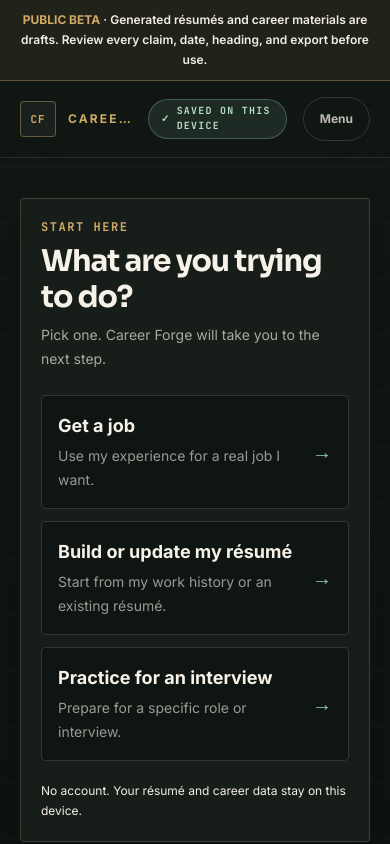
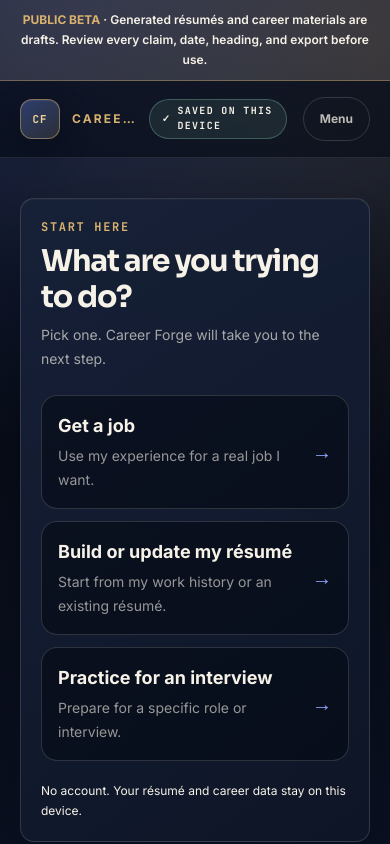
Before and after one commit to koinophobia-labs/career-forge-lite, a Next.js app: page / in a window 390 px wide. Shown: the top 844 px of the page. Built offline with nearby package versions, Linux system fonts and the light colour scheme.

Commit message:
Introduce premium career studio visual system

```diff
--- a/src/app/career-forge-visual-system.css
+++ b/src/app/career-forge-visual-system.css
@@ -1,140 +1,269 @@
 /* Career Forge visual system
-   Evidence ledger, not neon command center. */
+   A private career studio: focused, editorial, and quietly premium. */
 
 :root {
-  --bg: #101512;
-  --bg2: #0c100e;
-  --panel: #171e1a;
-  --panel2: #1d2520;
-  --text: #f2eee3;
-  --dim: #aeb6ad;
-  --faint: #727d74;
-  --line: rgba(242, 238, 227, 0.075);
-  --line2: rgba(242, 238, 227, 0.15);
-  --gold: #d0aa66;
-  --cyan: #8bc7b0;
-  --orange: #c9784f;
-  --glow: transparent;
-  --coral: #c9784f;
-  --pink: #d0aa66;
-  --magenta: #8bc7b0;
-  --violet: #81988b;
+  --bg: #080d18;
+  --bg2: #0c1322;
+  --panel: #111827;
+  --panel2: #162036;
+  --text: #f7f2e8;
+  --dim: #b5bdcb;
+  --faint: #788397;
+  --line: rgba(247, 242, 232, 0.075);
+  --line2: rgba(247, 242, 232, 0.15);
+  --gold: #d8b26e;
+  --cyan: #6c8cff;
+  --orange: #e08a64;
+  --glow: #6c8cff;
+  --coral: #e27b7b;
+  --pink: #d8b26e;
+  --magenta: #6c8cff;
+  --violet: #8e78ff;
 }
 
 body {
   background:
-    repeating-linear-gradient(
-      180deg,
-      transparent 0 55px,
-      rgba(242, 238, 227, 0.025) 55px 56px
-    ),
-    linear-gradient(180deg, #111713 0%, #0b0f0d 100%);
-  background-size: auto;
+    radial-gradient(circle at 8% -12%, rgba(108, 140, 255, 0.22), transparent 34rem),
+    radial-gradient(circle at 96% 4%, rgba(216, 178, 110, 0.13), transparent 28rem),
+    radial-gradient(circle at 52% 120%, rgba(61, 95, 190, 0.13), transparent 36rem),
+    linear-gradient(180deg, #0a1020 0%, #080d18 48%, #070b14 100%);
+  background-attachment: fixed;
   color: var(--text);
+}
+
+body::before {
+  position: fixed;
+  inset: 0;
+  z-index: -1;
+  pointer-events: none;
+  background-image:
+    linear-gradient(rgba(247, 242, 232, 0.018) 1px, transparent 1px),
+    linear-gradient(90deg, rgba(247, 242, 232, 0.018) 1px, transparent 1px);
+  background-size: 72px 72px;
+  mask-image: linear-gradient(to bottom, rgba(0, 0, 0, 0.45), transparent 76%);
+  content: "";
 }
 
 h1,
 h2,
 h3 {
-  letter-spacing: -0.035em;
+  letter-spacing: -0.04em;
 }
 
 .trust-panel,
 .trust-card,
 .dark-form-card {
   border-color: var(--line2);
-  border-radius: 5px;
-  background: var(--panel);
-  box-shadow: 0 20px 48px rgba(0, 0, 0, 0.22);
-  backdrop-filter: none;
+  border-radius: 18px;
+  background: linear-gradient(145deg, rgba(23, 33, 56, 0.96), rgba(14, 22, 39, 0.96));
+  box-shadow:
+    0 30px 80px rgba(2, 7, 18, 0.34),
+    inset 0 1px 0 rgba(255, 255, 255, 0.035);
+  backdrop-filter: blur(18px);
 }
 
 .trust-card {
-  background: var(--panel2);
+  border-radius: 14px;
+  background: rgba(247, 242, 232, 0.045);
   box-shadow: none;
+}
+
+.dark-form-card {
+  background: #f7f2e8;
+  color: #111827;
 }
 
 .trust-kicker,
 .lab-mono {
   color: var(--gold);
-  letter-spacing: 0.13em;
+  letter-spacing: 0.14em;
 }
 
 .logo-mark {
-  border-color: rgba(208, 170, 102, 0.42);
-  border-radius: 4px;
-  background: #1a211d;
-  color: var(--gold);
-  box-shadow: none;
+  width: 2.5rem;
+  height: 2.5rem;
+  border-color: rgba(216, 178, 110, 0.5);
+  border-radius: 12px;
+  background:
+    linear-gradient(145deg, rgba(108, 140, 255, 0.3), rgba(216, 178, 110, 0.13)),
+    #121b2e;
+  color: #f5d797;
+  box-shadow:
+    0 12px 28px rgba(2, 7, 18, 0.34),
+    inset 0 1px 0 rgba(255, 255, 255, 0.08);
 }
 
 .lab-pill-button {
-  border: 1px solid var(--gold);
-  border-radius: 4px;
-  background: var(--gold);
-  color: #17140f;
-  box-shadow: none;
+  border: 1px solid rgba(137, 160, 255, 0.75);
+  border-radius: 12px;
+  background: linear-gradient(135deg, #7794ff, #5877ee);
+  color: #07101f;
+  box-shadow: 0 14px 34px rgba(66, 94, 200, 0.28);
+  transition: transform 160ms ease, box-shadow 160ms ease, border-color 160ms ease;
 }
 
 .lab-pill-button:hover {
-  border-color: #efd091;
-  background: #efd091;
-  color: #11100d;
+  border-color: #a9b9ff;
+  background: linear-gradient(135deg, #91a8ff, #6c8cff);
+  color: #07101f;
+  box-shadow: 0 18px 44px rgba(66, 94, 200, 0.36);
+  transform: translateY(-1px);
 }
 
 .lab-secondary-button {
-  border-color: rgba(139, 199, 176, 0.42);
-  border-radius: 4px;
-  background: transparent;
-  color: var(--cyan);
+  border-color: rgba(108, 140, 255, 0.42);
+  border-radius: 12px;
+  background: rgba(108, 140, 255, 0.08);
+  color: #aebcff;
 }
 
 .lab-secondary-button:hover {
-  border-color: var(--cyan);
-  color: #d7f1e6;
+  border-color: rgba(216, 178, 110, 0.62);
+  background: rgba(216, 178, 110, 0.08);
+  color: #f1d497;
+}
+
+.career-nav-shell {
+  background: rgba(8, 13, 24, 0.78);
+  box-shadow: 0 16px 44px rgba(1, 6, 16, 0.2);
+}
+
+.career-hero-panel {
+  position: relative;
+  overflow: hidden;
+  border: 1px solid rgba(247, 242, 232, 0.15);
+  border-radius: 24px;
+  background:
+    radial-gradient(circle at 6% 4%, rgba(108, 140, 255, 0.22), transparent 30rem),
+    linear-gradient(145deg, rgba(25, 37, 63, 0.98), rgba(12, 19, 34, 0.98));
+  box-shadow:
+    0 42px 110px rgba(2, 7, 18, 0.42),
+    inset 0 1px 0 rgba(255, 255, 255, 0.05);
+}
+
+.career-hero-panel::after {
+  position: absolute;
+  right: -8rem;
+  top: -11rem;
+  width: 24rem;
+  height: 24rem;
+  border: 1px solid rgba(216, 178, 110, 0.16);
+  border-radius: 999px;
+  box-shadow:
+    0 0 0 3.5rem rgba(108, 140, 255, 0.025),
+    0 0 0 7rem rgba(216, 178, 110, 0.018);
+  content: "";
+  pointer-events: none;
+}
+
+.career-path-card {
+  position: relative;
+  overflow: hidden;
+  border: 1px solid rgba(247, 242, 232, 0.13);
+  border-radius: 16px;
+  background: rgba(247, 242, 232, 0.045);
+  box-shadow: inset 0 1px 0 rgba(255, 255, 255, 0.025);
+  transition: transform 170ms ease, border-color 170ms ease, background 170ms ease, box-shadow 170ms ease;
+}
+
+.career-path-card:hover {
+  border-color: rgba(108, 140, 255, 0.72);
+  background: linear-gradient(135deg, rgba(108, 140, 255, 0.14), rgba(247, 242, 232, 0.05));
+  box-shadow: 0 18px 42px rgba(3, 9, 24, 0.24);
+  transform: translateY(-2px);
+}
+
+.career-path-number {
+  display: inline-flex;
+  width: 2rem;
+  height: 2rem;
+  align-items: center;
+  justify-content: center;
+  flex: 0 0 auto;
+  border: 1px solid rgba(216, 178, 110, 0.35);
+  border-radius: 10px;
+  background: rgba(216, 178, 110, 0.08);
+  color: #e6c784;
+  font-family: var(--font-mono), monospace;
+  font-size: 0.68rem;
+  font-weight: 800;
+  letter-spacing: 0.08em;
+}
+
+.career-proof-chip {
+  display: inline-flex;
+  min-height: 2rem;
+  align-items: center;
+  border: 1px solid rgba(247, 242, 232, 0.11);
+  border-radius: 999px;
+  background: rgba(247, 242, 232, 0.04);
+  padding: 0.38rem 0.7rem;
+  color: rgba(247, 242, 232, 0.72);
+  font-size: 0.72rem;
+  font-weight: 700;
+}
+
+.career-paper-card {
+  border: 1px solid rgba(247, 242, 232, 0.13);
+  border-radius: 16px;
+  background: linear-gradient(155deg, rgba(247, 242, 232, 0.075), rgba(247, 242, 232, 0.035));
+  box-shadow: inset 0 1px 0 rgba(255, 255, 255, 0.035);
 }
 
 .border-gold\/25,
 .border-gold\/30,
+.border-gold\/35,
 .border-gold\/50 {
-  border-color: rgba(208, 170, 102, 0.34) !important;
+  border-color: rgba(216, 178, 110, 0.4) !important;
 }
 
+.border-cyan\/20,
 .border-cyan\/25,
 .border-cyan\/30,
+.border-cyan\/35,
 .border-cyan\/40,
-.border-cyan\/50 {
-  border-color: rgba(139, 199, 176, 0.34) !important;
+.border-cyan\/45,
+.border-cyan\/50,
+.border-cyan\/60 {
+  border-color: rgba(108, 140, 255, 0.42) !important;
 }
 
 .border-coral\/30 {
-  border-color: rgba(201, 120, 79, 0.34) !important;
+  border-color: rgba(226, 123, 123, 0.38) !important;
 }
 
 .bg-gold\/5 {
-  background-color: rgba(208, 170, 102, 0.045) !important;
+  background-color: rgba(216, 178, 110, 0.055) !important;
 }
 
 .bg-gold\/10 {
-  background-color: rgba(208, 170, 102, 0.08) !important;
+  background-color: rgba(216, 178, 110, 0.1) !important;
+}
+
+.bg-cyan\/5 {
+  background-color: rgba(108, 140, 255, 0.055) !important;
 }
 
 .bg-cyan\/10 {
-  background-color: rgba(139, 199, 176, 0.08) !important;
+  background-color: rgba(108, 140, 255, 0.11) !important;
 }
 
 .bg-coral\/10 {
-  background-color: rgba(201, 120, 79, 0.08) !important;
+  background-color: rgba(226, 123, 123, 0.09) !important;
 }
 
 .bg-obsidian\/25,
+.bg-obsidian\/30,
 .bg-obsidian\/35,
-.bg-obsidian\/40 {
-  background-color: rgba(7, 10, 8, 0.42) !important;
+.bg-obsidian\/40,
+.bg-obsidian\/50,
+.bg-obsidian\/84 {
+  background-color: rgba(5, 10, 20, 0.58) !important;
 }
 
+.bg-white\/3,
 .bg-white\/5 {
-  background-color: rgba(242, 238, 227, 0.035) !important;
+  background-color: rgba(247, 242, 232, 0.045) !important;
 }
 
 .text-gold {
@@ -142,38 +271,44 @@ h3 {
 }
 
 .text-cyan {
-  color: var(--cyan) !important;
+  color: #91a8ff !important;
 }
 
 .text-coral {
-  color: var(--orange) !important;
+  color: var(--coral) !important;
 }
 
 .text-mint {
-  color: #b9dbc9 !important;
+  color: var(--mint) !important;
 }
 
 .hover\:text-gold:hover {
-  color: #efd091 !important;
+  color: #f0d397 !important;
 }
 
 .hover\:text-cyan:hover,
 .group:hover .group-hover\:text-cyan {
-  color: #c9eadb !important;
+  color: #bac5ff !important;
 }
 
 .hover\:border-gold:hover {
-  border-color: #efd091 !important;
+  border-color: #e8c987 !important;
 }
 
-.rounded-xl,
-.rounded-lg,
+.rounded-xl {
+  border-radius: 16px;
+}
+
+.rounded-lg {
+  border-radius: 12px;
+}
+
 .rounded-md {
-  border-radius: 5px;
+  border-radius: 10px;
 }
 
 .rounded {
-  border-radius: 3px;
+  border-radius: 8px;
 }
 
 .rounded-full {
@@ -183,7 +318,7 @@ h3 {
 input,
 textarea,
 select {
-  border-radius: 4px !important;
+  border-radius: 10px !important;
 }
 
 button,
@@ -211,7 +346,7 @@ a {
 }
 
 .completion-pulse {
-  animation: none;
+  animation: completion-pulse 1.8s ease-in-out infinite;
 }
 
 table {
@@ -222,7 +357,11 @@ table {
   .trust-panel,
   .trust-card,
   .dark-form-card {
-    border-radius: 4px;
+    border-radius: 14px;
+  }
+
+  .career-hero-panel {
+    border-radius: 18px;
   }
 }
 
@@ -230,4 +369,14 @@ table {
   * {
     scroll-behavior: auto !important;
   }
+
+  .career-path-card,
+  .lab-pill-button {
+    transition: none;
+  }
+
+  .career-path-card:hover,
+  .lab-pill-button:hover {
+    transform: none;
+  }
 }
```
